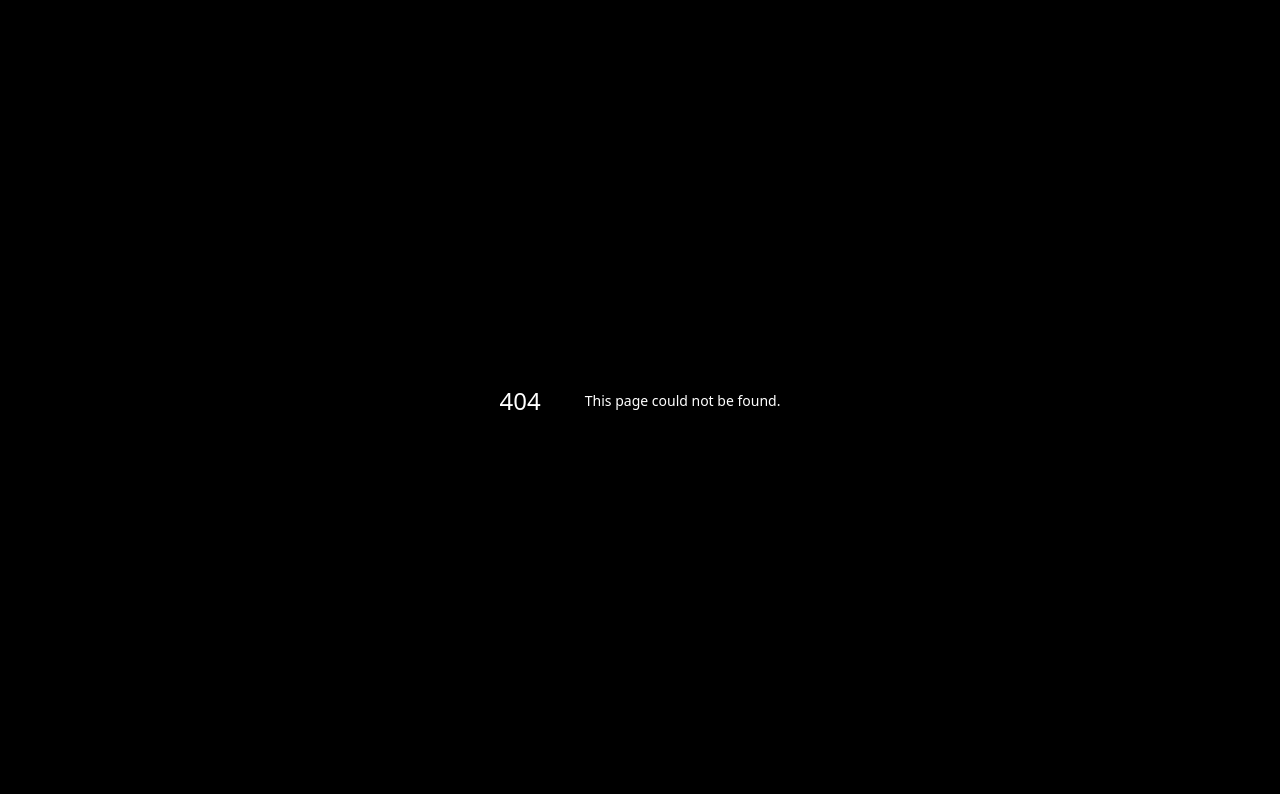
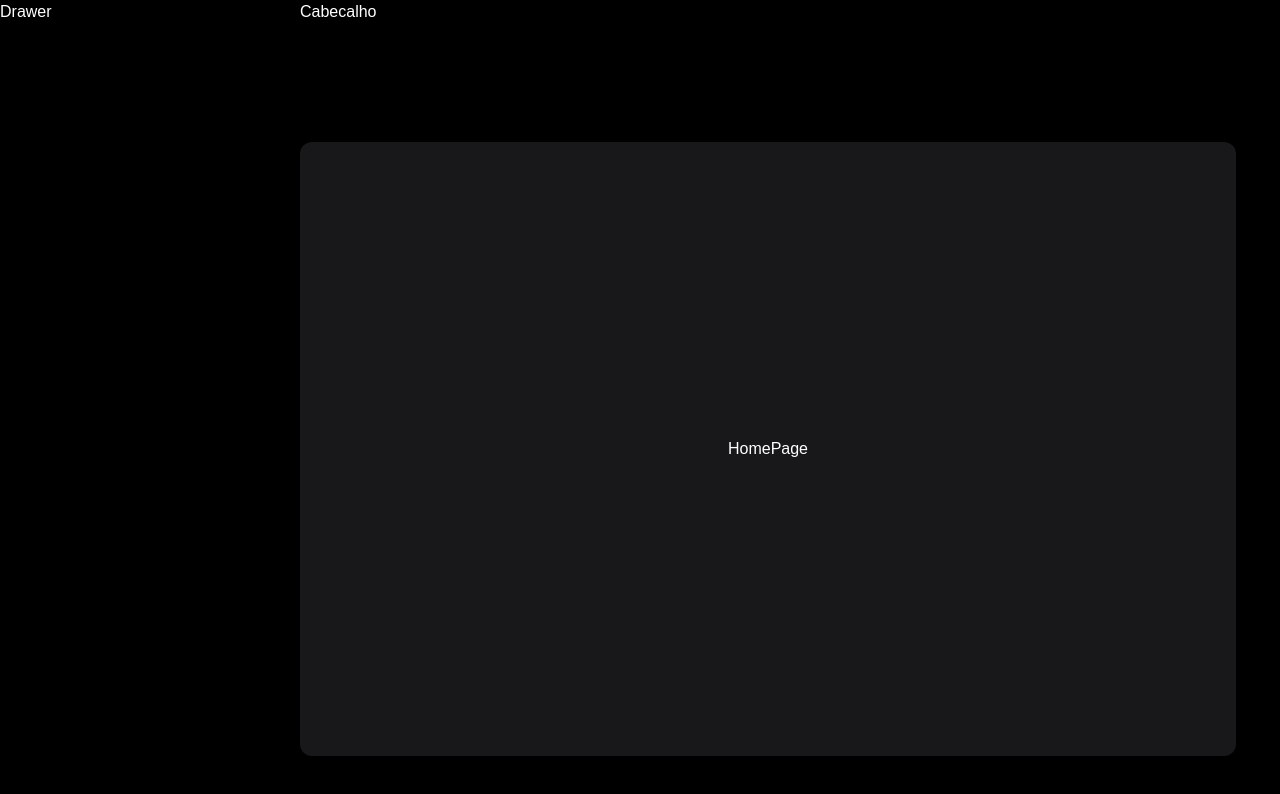
Before and after one commit to GB-Marinho/S3curity, a Next.js app: page /home in a window 1280 px wide. Before the commit this address had no page. Shown: the top 794 px of the page. Built offline with nearby package versions, Linux system fonts and the light colour scheme.

Commit message:
PrivateLayout
+ estrutura de layout de telas internas

```diff
--- /dev/null
+++ b/src/app/(private)/home/page.tsx
@@ -0,0 +1,7 @@
+import React from 'react'
+
+export default function HomePage() {
+  return (
+    <div>HomePage</div>
+  )
+}
--- /dev/null
+++ b/src/app/(private)/layout.tsx
@@ -0,0 +1,19 @@
+import Cabecalho from "@/components/shared/Cabecalho";
+import Drawer from "@/components/shared/Drawer";
+import React, { ReactNode } from "react";
+
+interface PrivateLayoutProps {
+  children?: ReactNode;
+}
+
+export default function PrivateLayout({ children }: PrivateLayoutProps) {
+  return (
+    <div className="flex h-screen">
+        <Drawer/>
+      <div className="flex flex-col flex-1 pr-11 pb-11">
+        <Cabecalho />
+        <main className="flex items-center justify-center h-full bg-[#18181b] rounded-xl">{children}</main>
+      </div>
+    </div>
+  );
+}
--- /dev/null
+++ b/src/components/shared/Cabecalho.tsx
@@ -0,0 +1,7 @@
+import React from 'react'
+
+export default function Cabecalho() {
+  return (
+    <div className='bg-black h-[175px]'>Cabecalho</div>
+  )
+}
--- /dev/null
+++ b/src/components/shared/Drawer.tsx
@@ -0,0 +1,9 @@
+import React from 'react'
+
+export default function Drawer() {
+  return (
+    <div
+     className='bg-black w-[300px] h-'
+     >Drawer</div>
+  )
+}
```
